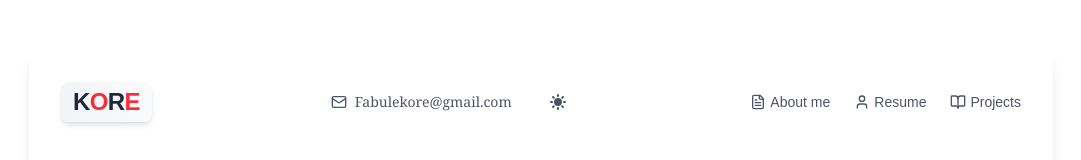
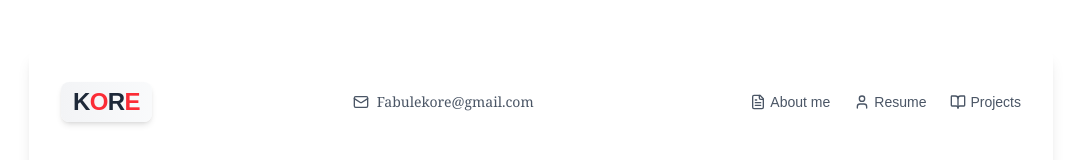
Before and after one commit to Fabuloustimsam/my-portfolio, a Next.js app: page / in a window 1280 px wide. Shown: the top 160 px of the page, without its empty margins (99-1180 px from the left). Built offline with nearby package versions, Linux system fonts and the light colour scheme.

Commit message:
almost there

```diff
--- a/src/app/bage.tsx
+++ b/src/app/bage.tsx
@@ -116,37 +116,7 @@
               <Mail className="w-4 h-4 mr-2" />
               <span className="text-sm font-serif mr-4">Fabulekore@gmail.com</span>
 
-              <button
-                aria-label="Toggle dark mode"
-                className="p-1 rounded-full hover:bg-gray-200 dark:hover:bg-gray-700 transition-colors ml-4"
-                onClick={toggleDarkMode}
-              >
-                {darkMode ? (
-                  <svg
-                    xmlns="http://www.w3.org/2000/svg"
-                    className="w-5 h-5"
-                    viewBox="0 0 20 20"
-                    fill="currentColor"
-                  >
-                    <path
-                      d="M17.293 13.293A8 8 0 016.707 2.707a8.001 8.001 0 1010.586 10.586z"
-                    />
-                  </svg>
-                ) : (
-                  <svg
-                    xmlns="http://www.w3.org/2000/svg"
-                    className="w-5 h-5"
-                    viewBox="0 0 20 20"
-                    fill="currentColor"
-                  >
-                    <path
-                      fillRule="evenodd"
-                      d="M10 2a1 1 0 011 1v1a1 1 0 11-2 0V3a1 1 0 011-1zm4 8a4 4 0 11-8 0 4 4 0 018 0zm-.464 4.95l.707.707a1 1 0 001.414-1.414l-.707-.707a1 1 0 00-1.414 1.414zm2.12-10.607a1 1 0 010 1.414l-.706.707a1 1 0 11-1.414-1.414l.707-.707a1 1 0 011.414 0zM17 11a1 1 0 100-2h-1a1 1 0 100 2h1zm-7 4a1 1 0 011 1v1a1 1 0 11-2 0v-1a1 1 0 011-1zM5.05 6.464A1 1 0 106.465 5.05l-.708-.707a1 1 0 00-1.414 1.414l.707.707zm1.414 8.486l-.707.707a1 1 0 01-1.414-1.414l.707-.707a1 1 0 011.414 1.414zM4 11a1 1 0 100-2H3a1 1 0 000 2h1z"
-                      clipRule="evenodd"
-                    />
-                  </svg>
-                )}
-              </button>
+
             </div>
 
 
@@ -156,37 +126,6 @@
                 <span className="text-xs font-serif">Fabulekore@gmail.com</span>
               </div>
 
-              <button
-                aria-label="Toggle dark mode"
-                className="p-1 rounded-full hover:bg-gray-200 dark:hover:bg-gray-700 transition-colors"
-                onClick={toggleDarkMode}
-              >
-                {darkMode ? (
-                  <svg
-                    xmlns="http://www.w3.org/2000/svg"
-                    className="w-5 h-5"
-                    viewBox="0 0 20 20"
-                    fill="currentColor"
-                  >
-                    <path
-                      d="M17.293 13.293A8 8 0 016.707 2.707a8.001 8.001 0 1010.586 10.586z"
-                    />
-                  </svg>
-                ) : (
-                  <svg
-                    xmlns="http://www.w3.org/2000/svg"
-                    className="w-5 h-5"
-                    viewBox="0 0 20 20"
-                    fill="currentColor"
-                  >
-                    <path
-                      fillRule="evenodd"
-                      d="M10 2a1 1 0 011 1v1a1 1 0 11-2 0V3a1 1 0 011-1zm4 8a4 4 0 11-8 0 4 4 0 018 0zm-.464 4.95l.707.707a1 1 0 001.414-1.414l-.707-.707a1 1 0 00-1.414 1.414zm2.12-10.607a1 1 0 010 1.414l-.706.707a1 1 0 11-1.414-1.414l.707-.707a1 1 0 011.414 0zM17 11a1 1 0 100-2h-1a1 1 0 100 2h1zm-7 4a1 1 0 011 1v1a1 1 0 11-2 0v-1a1 1 0 011-1zM5.05 6.464A1 1 0 106.465 5.05l-.708-.707a1 1 0 00-1.414 1.414l.707.707zm1.414 8.486l-.707.707a1 1 0 01-1.414-1.414l.707-.707a1 1 0 011.414 1.414zM4 11a1 1 0 100-2H3a1 1 0 000 2h1z"
-                      clipRule="evenodd"
-                    />
-                  </svg>
-                )}
-              </button>
             </div>
 
             {/* Desktop Navigation */}
```
